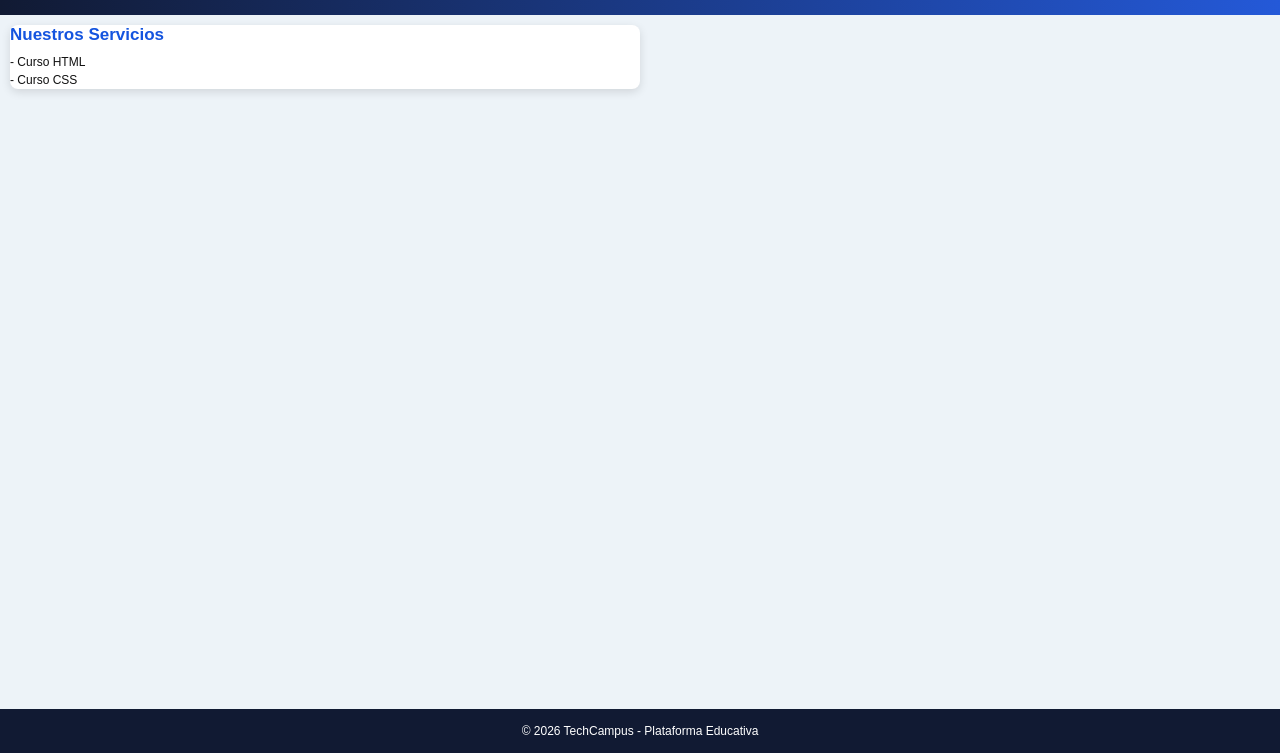
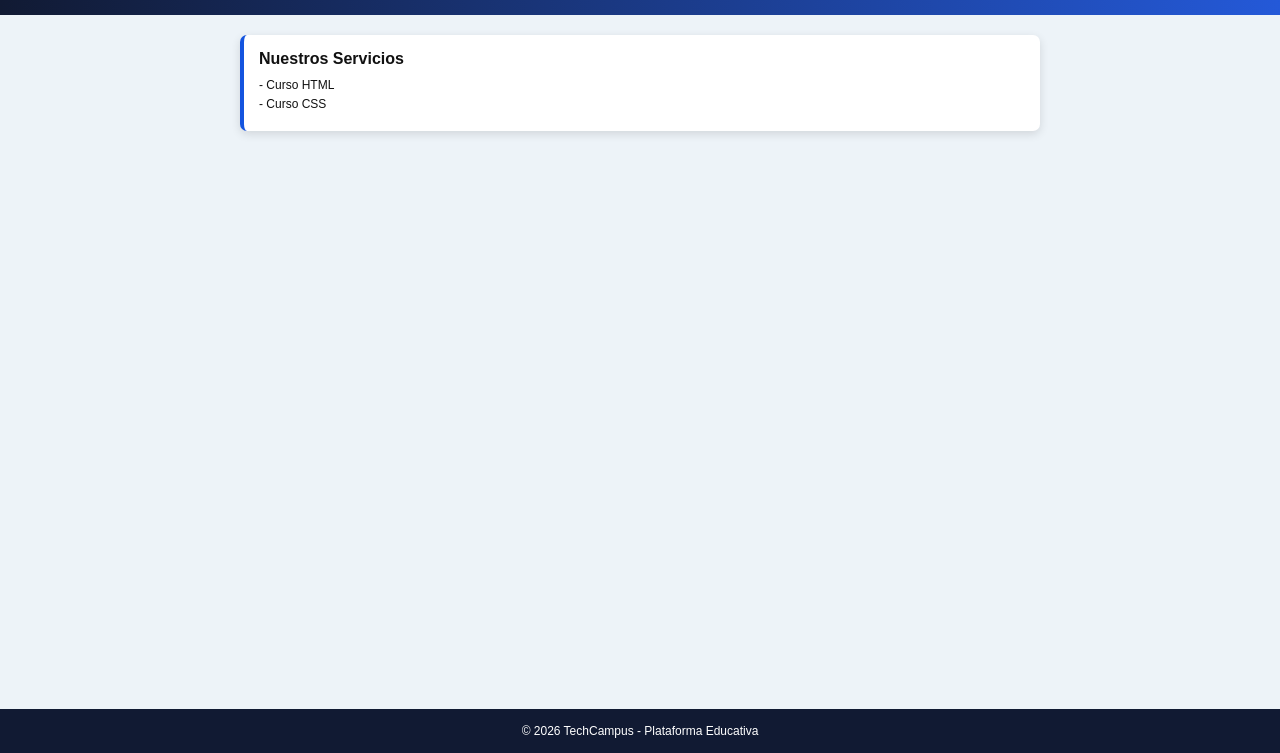
Before and after one commit to zeromingx/classes-web, a plain HTML site: page html/services.html in a window 1280 px wide. Shown: the part 47-800 px from the top of the page. Drawn offline with Linux system fonts and the light colour scheme.

Commit message:
Modificar estilos CSS

```diff
--- a/html/services.html
+++ b/html/services.html
@@ -19,14 +19,10 @@
         </nav>
     </header>
     <main>
-        <section class="card-content">
-            <article class="card">
-                <div >
-                    <h3>Nuestros Servicios</h3>
-                    <p>- Curso HTML</p>
-                    <p>- Curso CSS</p>
-                </div>
-            </article>
+        <section class="activities">
+            <h3>Nuestros Servicios</h3>
+            <p>- Curso HTML</p>
+            <p>- Curso CSS</p>
         </section>
     </main>
     <footer>
```
